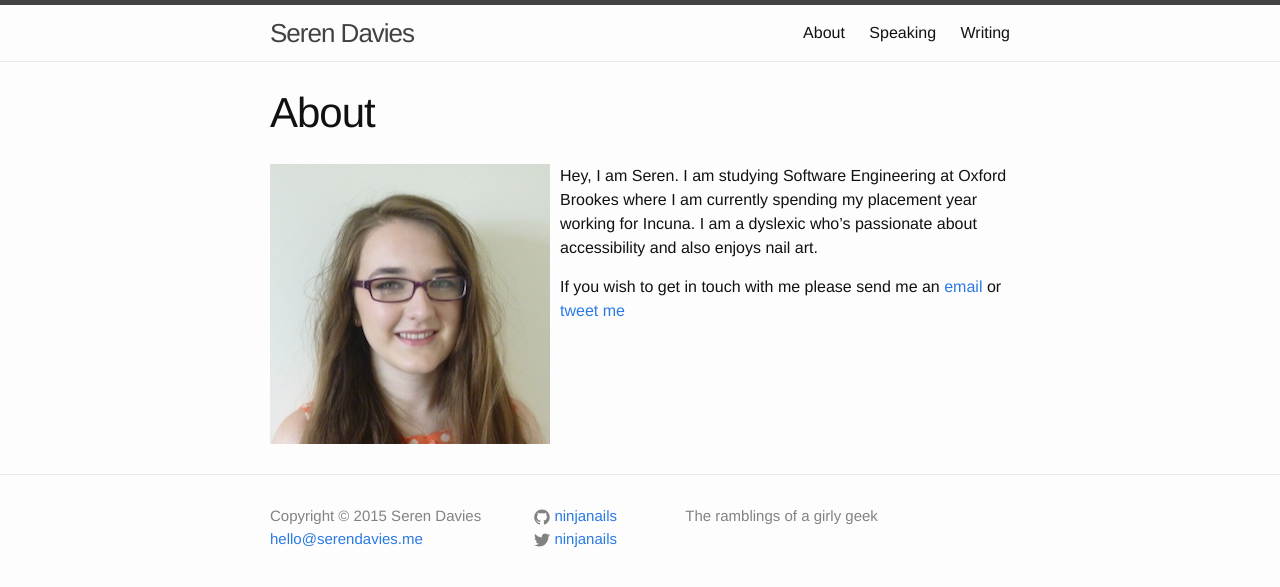
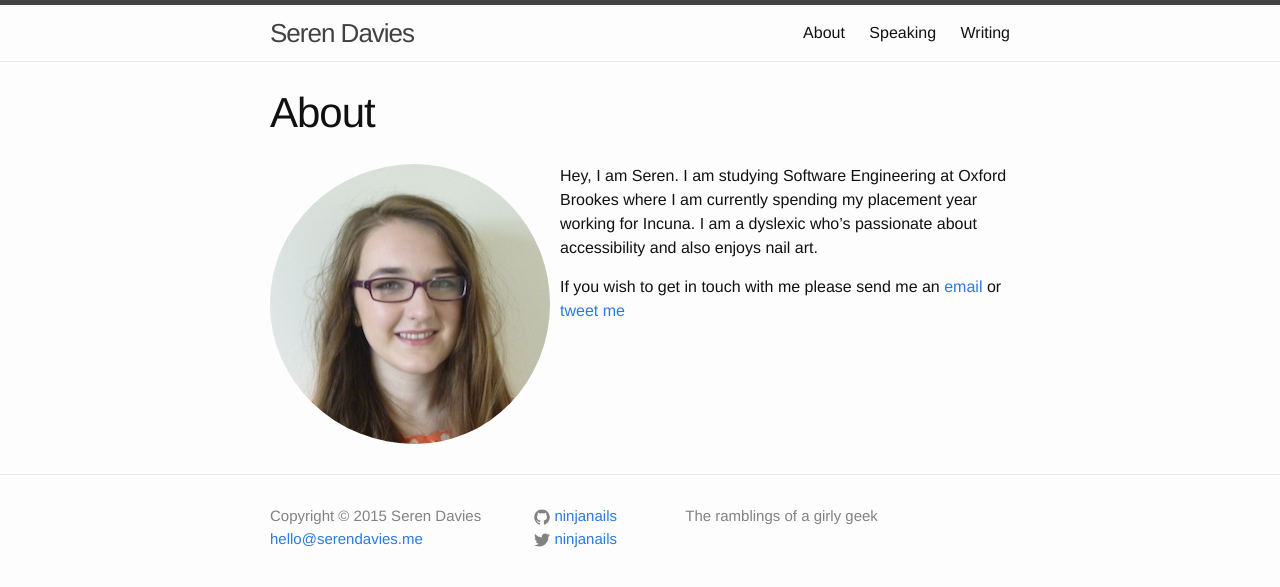
Before and after one commit to ninjanails/ninjanails.github.io, a Jekyll site: the page built from about.md, in a window 1280 px wide. Shown: the top 587 px of the page. Built offline with Jekyll 4.4.1, drawn with Linux system fonts in a browser that asks for light colours.

Commit message:
make photo of me circular

```diff
--- a/about.md
+++ b/about.md
@@ -5,7 +5,7 @@ permalink: /about/
 ---
 
 <!--![Photo of Seren]({{site.baseurl}}/img/serenDavies.jpg)-->
-<img style="float: left; padding-right: 10px;" src="{{site.baseurl}}/images/serenDavies.jpg">
+<img style="float: left; padding-right: 10px; border-radius: 100%;" src="{{site.baseurl}}/images/serenDavies.jpg">
 
 Hey, I am Seren. I am studying Software Engineering at Oxford Brookes where I am currently spending my placement year working for Incuna. I am a dyslexic who's passionate about accessibility and also enjoys nail art.
 
```
